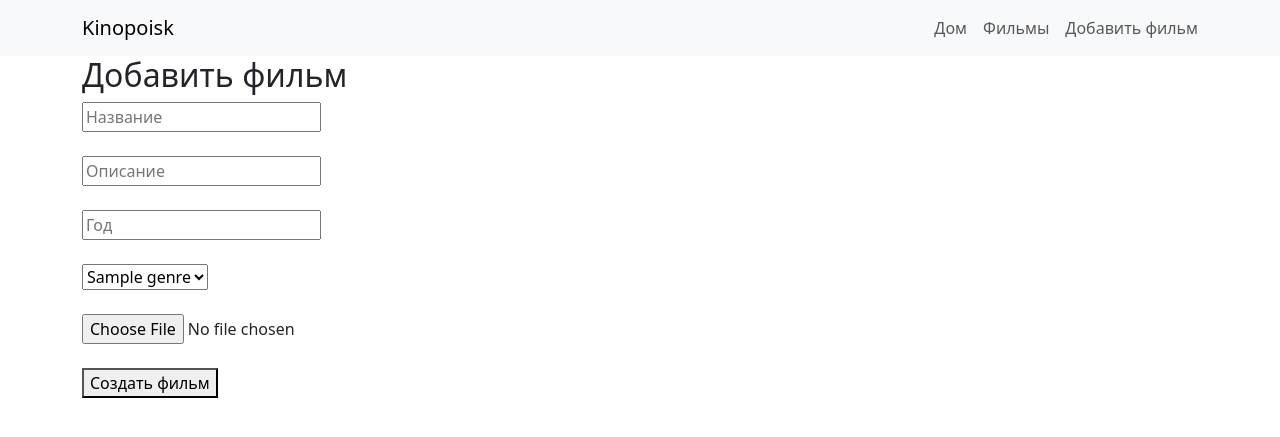
After one commit to aizireksarygulova-creator/month4hw, a Django app: page /movie_create/ in a window 1280 px wide. The commit adds this page. Shown: the top 437 px of the page. Run offline with Django 5.2, Linux system fonts and the light colour scheme; tables that the repository leaves empty hold one stand-in row (values such as "Sample post").

Commit message:
movies project 3 lesson

```diff
--- a/kinopoisk/settings.py
+++ b/kinopoisk/settings.py
@@ -116,3 +116,5 @@ USE_TZ = True
 # https://docs.djangoproject.com/en/6.0/howto/static-files/
 
 STATIC_URL = 'static/'
+MEDIA_ROOT = BASE_DIR / "media"
+MEDIA_URL = "/media/"
--- a/kinopoisk/urls.py
+++ b/kinopoisk/urls.py
@@ -16,11 +16,15 @@ Including another URLconf
 """
 from django.contrib import admin
 from django.urls import path
-from movies.views import home, movie_list, movie_detail
+from django.conf.urls import static
+from movies.views import home, movie_list, movie_detail, movies_by_genre, movie_create
+from django.conf import settings
 
 urlpatterns = [
     path("admin/", admin.site.urls),
     path("", home),
     path("movies/", movie_list),
     path("movies/<int:movie_id>/", movie_detail),
-]
+    path("movies/genre/<int:genre_id>/", movies_by_genre),
+    path("movie_create/", movie_create),
+] + static.static(settings.MEDIA_URL, document_root=settings.MEDIA_ROOT)
--- a/movies/admin.py
+++ b/movies/admin.py
@@ -9,4 +9,5 @@ class GenreAdmin(admin.ModelAdmin):
 
 @admin.register(Movie)
 class MovieAdmin(admin.ModelAdmin):
-    list_display = ('id', 'title', 'year', 'genre')
+    list_display = ('id', 'title', 'year')
+    list_filter = ('genre',)
--- a/movies/models.py
+++ b/movies/models.py
@@ -7,17 +7,12 @@ class Genre(models.Model):
     def __str__(self):
         return self.name
 
-
 class Movie(models.Model):
+    image = models.ImageField(null=True, blank=True, upload_to="movies/")
     title = models.CharField(max_length=200)
     year = models.IntegerField()
     description = models.TextField()
-    genre = models.ForeignKey(
-        Genre,
-        on_delete=models.SET_NULL,
-        null=True,
-        blank=True
-    )
+    genre = models.ManyToManyField(Genre, blank=True)
 
     def __str__(self):
         return self.title
--- a/movies/views.py
+++ b/movies/views.py
@@ -1,5 +1,5 @@
-from django.shortcuts import render
-from .models import Movie
+from django.shortcuts import render, redirect
+from .models import Movie, Genre
 
 # select * from product;
 # Product.objects.all()
@@ -23,12 +23,45 @@ from .models import Movie
 
 def movie_list(request):
     movies = Movie.objects.all()
-    return render(request, 'movies/movie_list.html', context={'movies': movies})
+
+    genre_id = request.GET.get("genre_id")
+    if genre_id:
+        movies = Movie.objects.filter(genre__id=genre_id)
+
+    return render(request, "movies/movie_list.html", {"movies": movies})
+
+def movie_create(request):
+    if request.method == "GET":
+        genres = Genre.objects.all()
+        return render(request, "movies/movie_create.html", {"genres": genres})
+
+    elif request.method == "POST":
+        print(request.POST)
+        title = request.POST.get("title")
+        description = request.POST.get("description")
+        year = request.POST.get("year")
+        genre_id = request.POST.get("genre")
+        image = request.FILES.get("image")
+
+        movie = Movie.objects.create(title=title, description=description, year=year, image=image)
+
+        movie.genre.set([genre_id])
+
+        return redirect("/movies/")
+
 
 
 def movie_detail(request, movie_id):
-    movie = Movie.objects.get(id=movie_id)
-    return render(request, "movies/movie_detail.html", context={'movie': movie})
+    if request.method == "GET":
+        movie = Movie.objects.get(id=movie_id)
+        return render(request, "movies/movie_detail.html", context={'movie': movie})
 
 def home(request):
-    return render(request, "home.html")
+    if request.method == "GET":
+        genres = Genre.objects.all()
+        return render(request, "home.html", {"genres": genres})
+
+def movies_by_genre(request, genre_id):
+    if request.method == "GET":
+        movies = Movie.objects.filter(genre__id=genre_id)
+        return render(request, "movies/movie_list.html", {"movies": movies})
--- a/templates/base.html
+++ b/templates/base.html
@@ -23,6 +23,9 @@
             <li class="nav-item">
                 <a class="nav-link" href="/movies/">Фильмы</a>
             </li>
+            <li class="nav-item">
+                <a class="nav-link" href="/movie_create/">Добавить фильм</a>
+            </li>
         </ul>
 
     </div>
--- /dev/null
+++ b/templates/movies/movie_create.html
@@ -0,0 +1,32 @@
+{% extends "base.html" %}
+
+{% block content %}
+
+<h2>Добавить фильм</h2>
+
+<form method="POST" enctype="multipart/form-data">
+    {% csrf_token %}
+
+    <input type="text" name="title" placeholder="Название">
+    <br><br>
+
+    <input type="text" name="description" placeholder="Описание">
+    <br><br>
+
+    <input type="number" name="year" placeholder="Год">
+    <br><br>
+
+    <select name="genre">
+        {% for genre in genres %}
+        <option value="{{ genre.id }}">{{ genre.name }}</option>
+        {% endfor %}
+    </select>
+    <br><br>
+
+    <input type="file" name="image">
+    <br><br>
+
+    <button type="submit">Создать фильм</button>
+</form>
+
+{% endblock %}
```
Also changed, not shown: templates/home.html (+12 -8 lines), templates/movies/movie_detail.html (+8 -0 lines), templates/movies/movie_list.html (+17 -6 lines), movies/migrations/0005_movie_image.py (added), movies/migrations/0006_alter_movie_image.py (added), movies/migrations/0007_remove_movie_genre_movie_genre.py (added), 1 other file.
